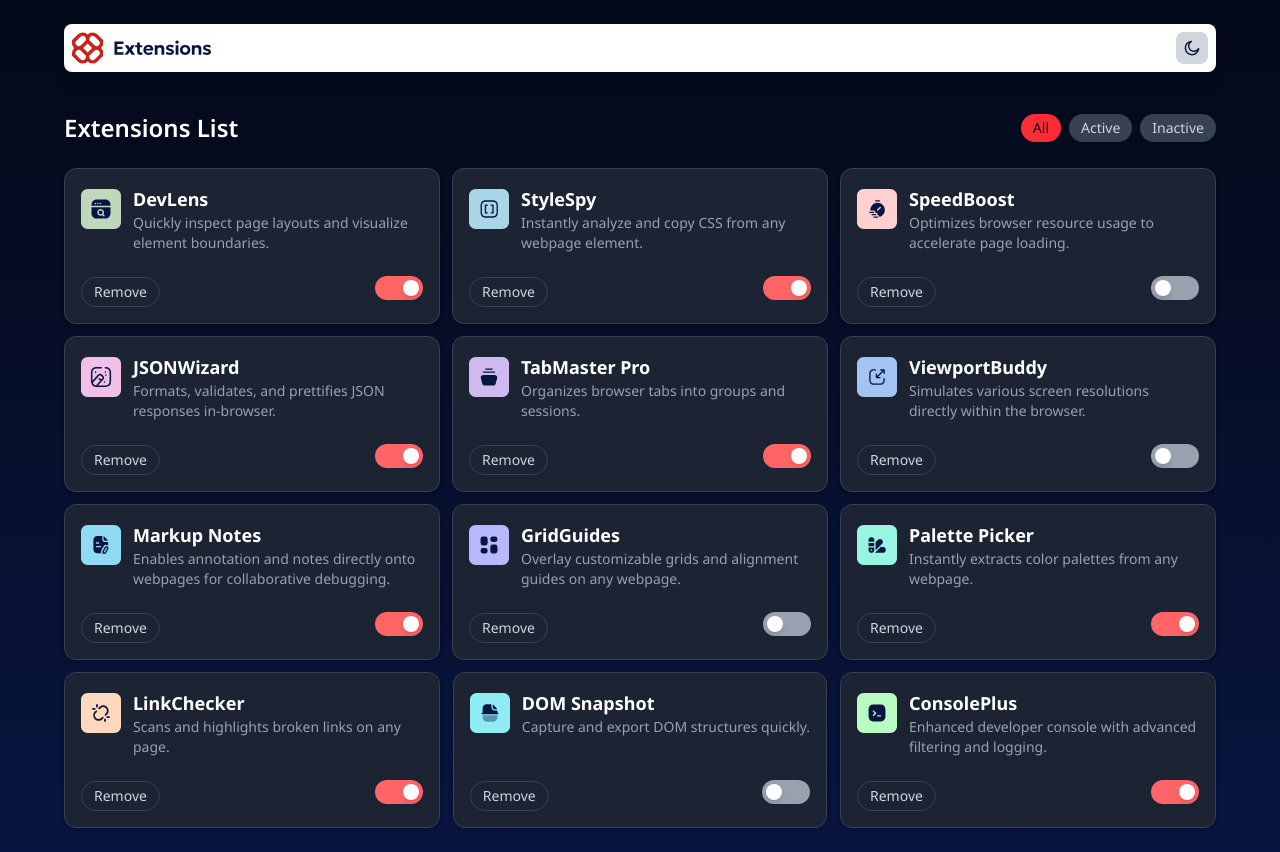
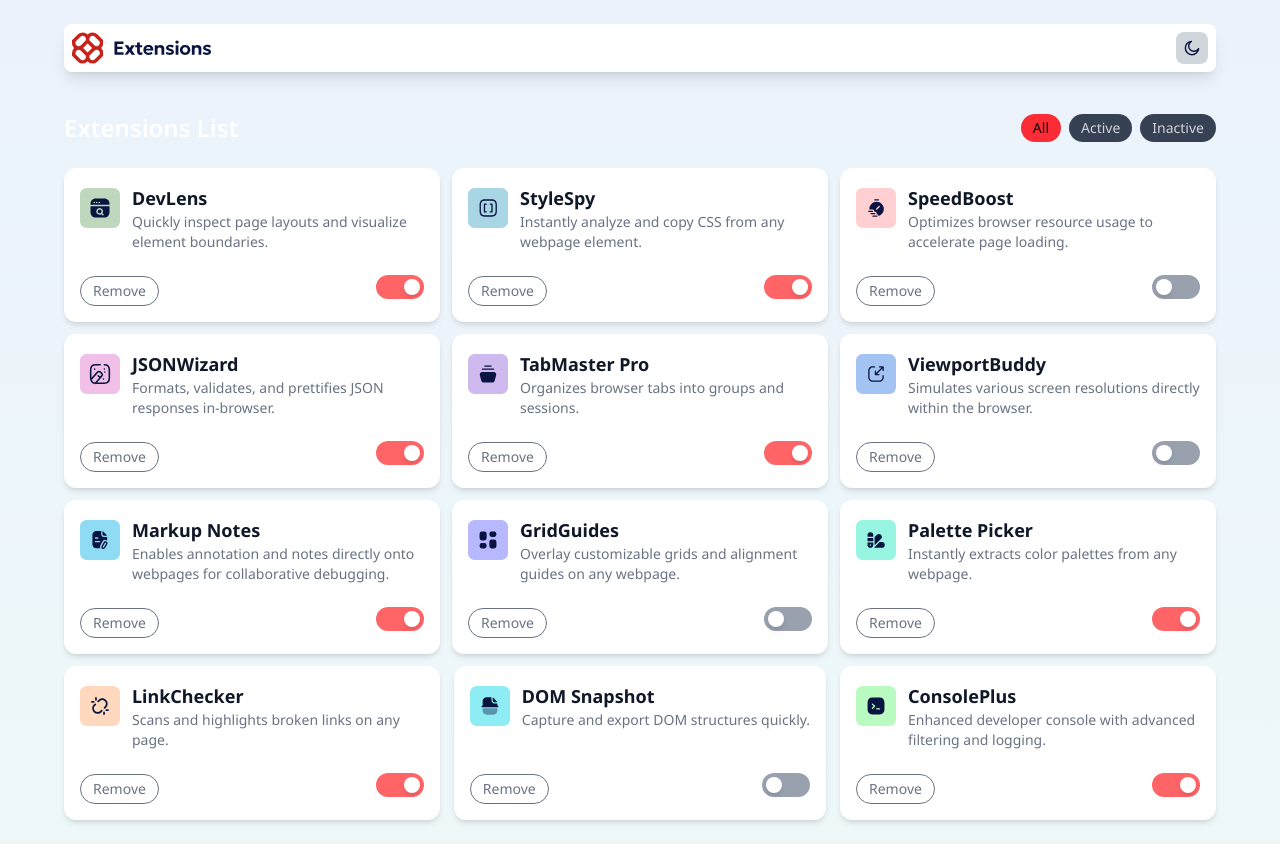
Before and after one commit to Jhay4Julian/extension-manager-ui, a React (Vite) app: page / in a window 1280 px wide. Built offline with nearby package versions, Linux system fonts and the light colour scheme.

Commit message:
dark mode stylings

```diff
--- a/src/App.tsx
+++ b/src/App.tsx
@@ -4,7 +4,7 @@ import Header from './components/Header';
 
 function App() {
   return (
-    <div className="min-h-screen bg-gradient-to-b from-[#040918] to-[#091540] text-white px-4 py-6">
+    <div className="min-h-screen bg-gradient-to-b from-[#EBF2FC] to-[#EEF8F9] dark:from-[#040918] dark:to-[#091540] text-white px-4 py-6 transition-colors duration-300">
       <Header />
       <section className="max-w-6xl mx-auto mt-10">
         <ExtensionList />
--- a/src/components/ExtensionCard.tsx
+++ b/src/components/ExtensionCard.tsx
@@ -10,19 +10,19 @@ type ExtensionCardProps = {
 
 export default function ExtensionCard({ name, description, logo, isActive, onToggle, onRemove }: ExtensionCardProps) {
     return (
-        <div className="bg-[#1C2333] mx-auto max-w-sm p-4 rounded-xl shadow-md border border-gray-700 flex flex-col justify-between items-left">
+        <div className="bg-white dark:bg-[#1C2333] mx-auto max-w-sm p-4 rounded-xl shadow-md dark:border border-gray-700 flex flex-col justify-between items-left transition-colors duration-300 hover:shadow-lg">
             <div className="flex items-start mb-4">
                 <img src={logo} alt="" className="w-10 h-10 mt-1" />
                 <div className="ml-3">
-                    <h3 className="font-bold text-lg">{name}</h3>
-                    <p className="text-sm text-gray-400">{description}</p>
+                    <h3 className="font-bold text-lg text-gray-900 dark:text-white">{name}</h3>
+                    <p className="text-sm text-gray-500 dark:text-gray-400">{description}</p>
                 </div>
             </div>
 
             <div className="flex items-center justify-between ">
                 <button
                 onClick={onRemove}
-                className="text-gray-300 text-sm rounded-full border border-gray-700 px-3 py-1 mt-2 cursor-pointer hover:bg-red-400 hover:border hover:border-red-400 hover:text-black transition duration-300">
+                className="text-gray-500 dark:text-gray-300 text-sm rounded-full border border-gray-500 dark:border-gray-700 px-3 py-1 mt-2 cursor-pointer hover:bg-red-400 hover:border hover:border-red-400 hover:text-black transition duration-300">
                     Remove
                 </button>
                 {/* Toggle */}
```
